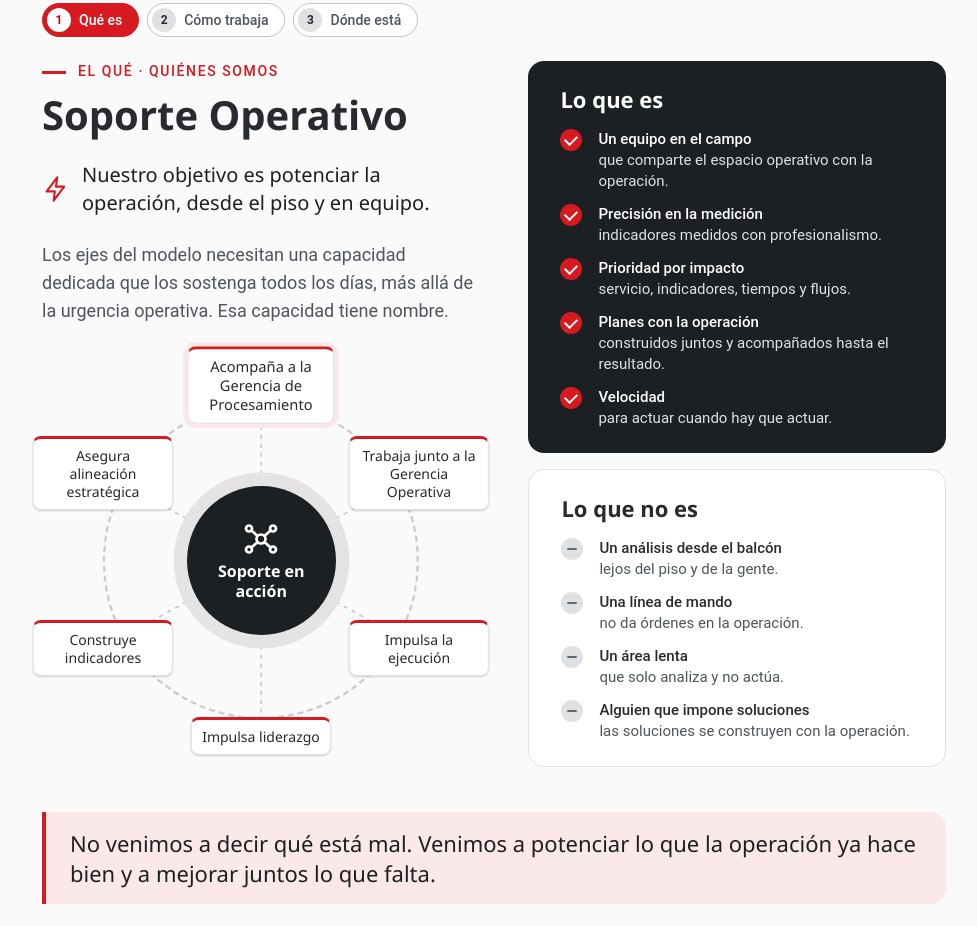
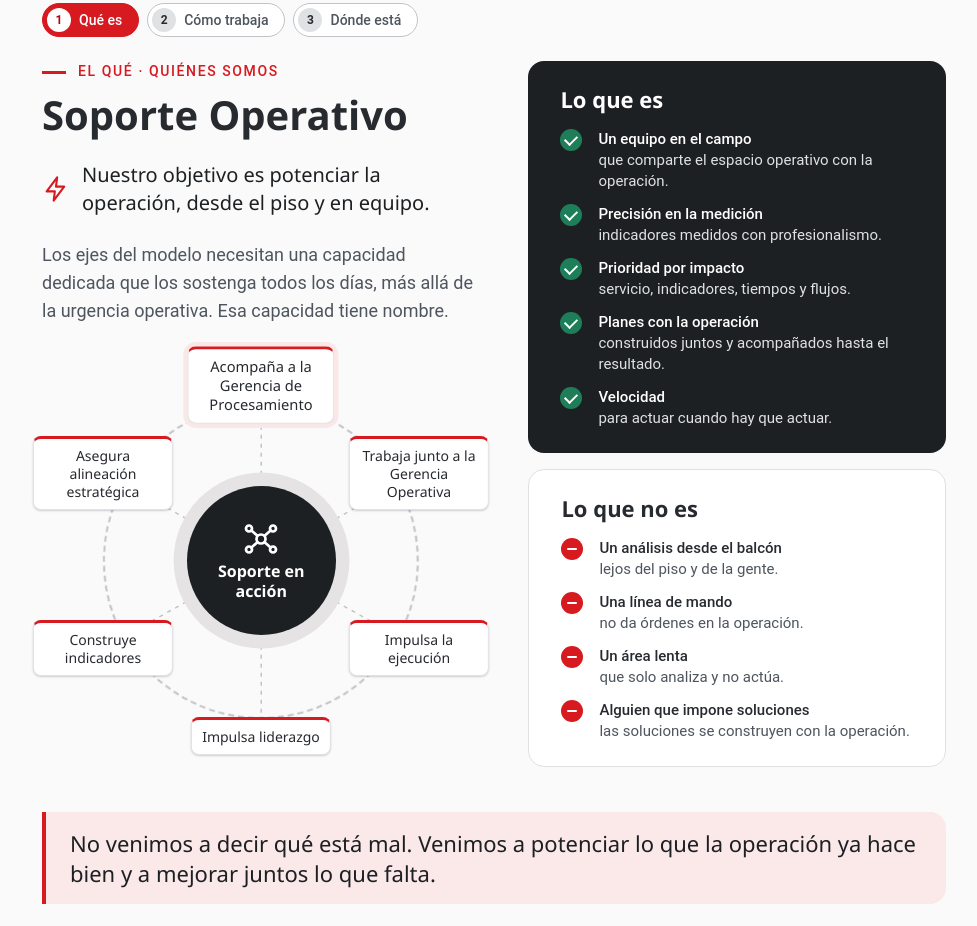
Before and after one commit to Pblsanchez/cit-transformacion-operativa, a plain HTML site: page pruebas/impulso/index.html in a window 1280 px wide. Shown: the part 933-1859 px from the top of the page, without its empty margins (270-1247 px from the left). Drawn offline with Linux system fonts and the light colour scheme.

Commit message:
T-008 E10 v0.6.1: es / no es con tilde verde y guion rojo

```diff
--- a/pruebas/impulso/impulso-tres.css
+++ b/pruebas/impulso/impulso-tres.css
@@ -11,7 +11,7 @@
 .que-grid { display: grid; grid-template-columns: 1.05fr 1fr; gap: var(--c-spacing-7); align-items: start; }
 .que-izq .bajada { margin-bottom: var(--c-spacing-4); font-size: 18px; line-height: 28px; }
 .que-izq .hub { width: min(100%, 440px); margin: 0 auto; }
-/* Es / No es con el estilo Antes / Ahora (v0.6): oscuro = lo que es, blanco = lo que no es */
+/* Es / No es con el estilo Antes / Ahora (v0.6; v0.6.1 colores de Pablo: tilde verde = success, guion rojo) */
 .esno2 { display: grid; gap: var(--c-spacing-4); }
 .esno2-card { border-radius: var(--c-border-radius-medium); padding: var(--c-spacing-5) var(--c-spacing-6); }
 .esno2-si { background: var(--c-gray-900); }
@@ -27,10 +27,10 @@
 .esno2-no p { color: var(--c-gray-600); }
 .esno2-no p strong { color: var(--c-gray-800); }
 .mk { position: relative; width: 22px; height: 22px; border-radius: 50%; margin-top: 0; }
-.mk-si { background: var(--c-red-600); }
+.mk-si { background: var(--c-green-600); }
 .mk-si::after { content: ""; position: absolute; left: 7px; top: 4px; width: 6px; height: 10px; border: solid #fff; border-width: 0 2px 2px 0; transform: rotate(45deg); }
-.mk-no { background: var(--c-gray-100); }
-.mk-no::after { content: ""; position: absolute; left: 6px; top: 10px; width: 10px; height: 2px; border-radius: 1px; background: var(--c-gray-500); }
+.mk-no { background: var(--c-red-600); }
+.mk-no::after { content: ""; position: absolute; left: 6px; top: 10px; width: 10px; height: 2px; border-radius: 1px; background: #fff; }
 .frase-chica { margin-top: var(--c-spacing-6); font-size: 22px; line-height: 30px; padding: var(--c-spacing-4) var(--c-spacing-5); }
 
 /* Gráfico vivo: las funciones entran y salen de la capacidad de impulso */
```
